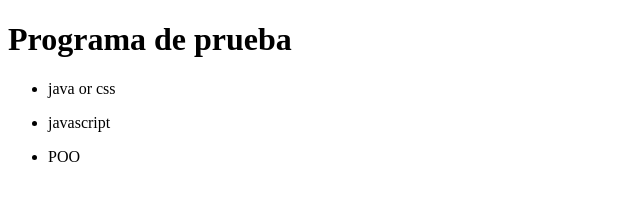
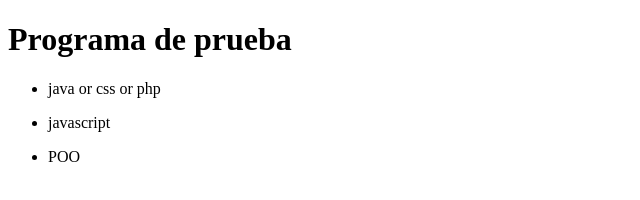
Before and after one commit to LR16032/alura-git, a plain HTML site: page index.html in a window 1280 px wide. Shown: the full height of the page, 0-640 px from the left. Drawn offline with Linux system fonts and the light colour scheme.

Commit message:
cambiro 3

```diff
--- a/index.html
+++ b/index.html
@@ -10,7 +10,7 @@
     <h1>Programa de prueba</h1>
     <ul>
         <li>
-           <p>java or css</p>
+           <p>java or css or php</p>
         </li>
         <li>
            <p>javascript</p>
```
